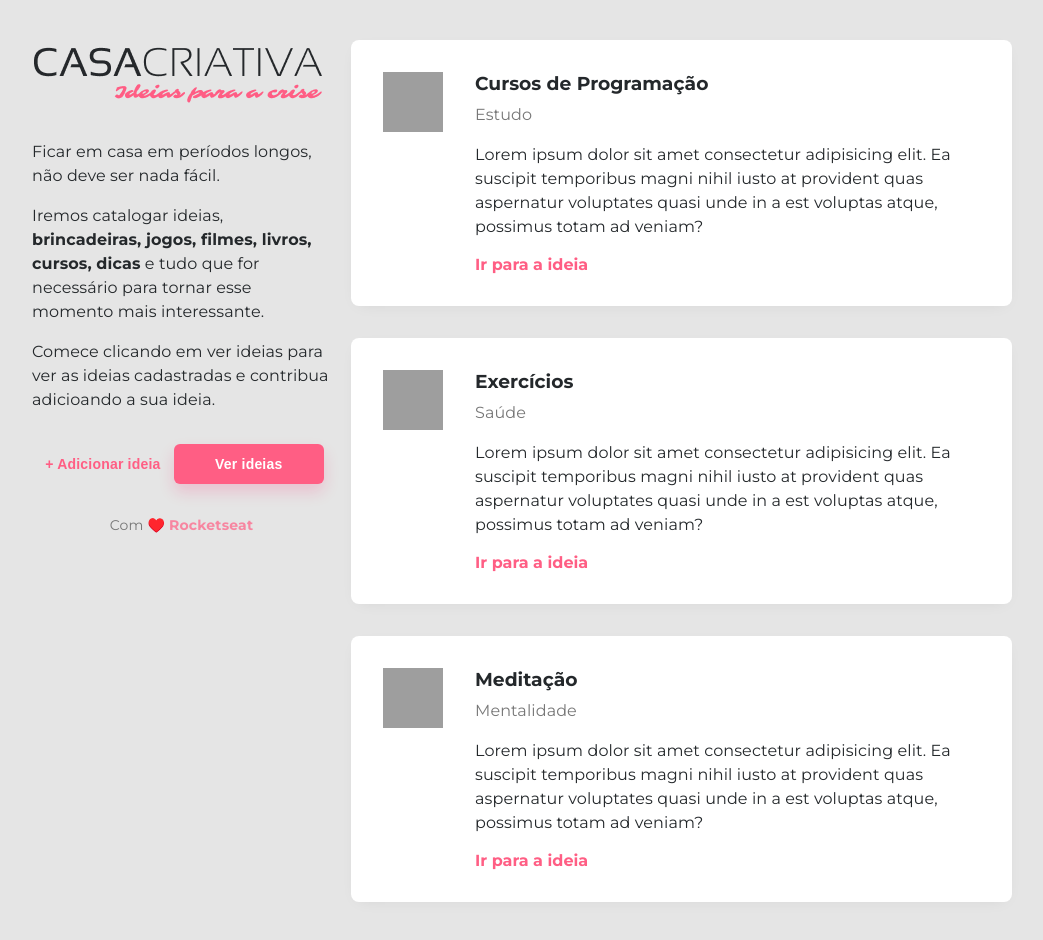
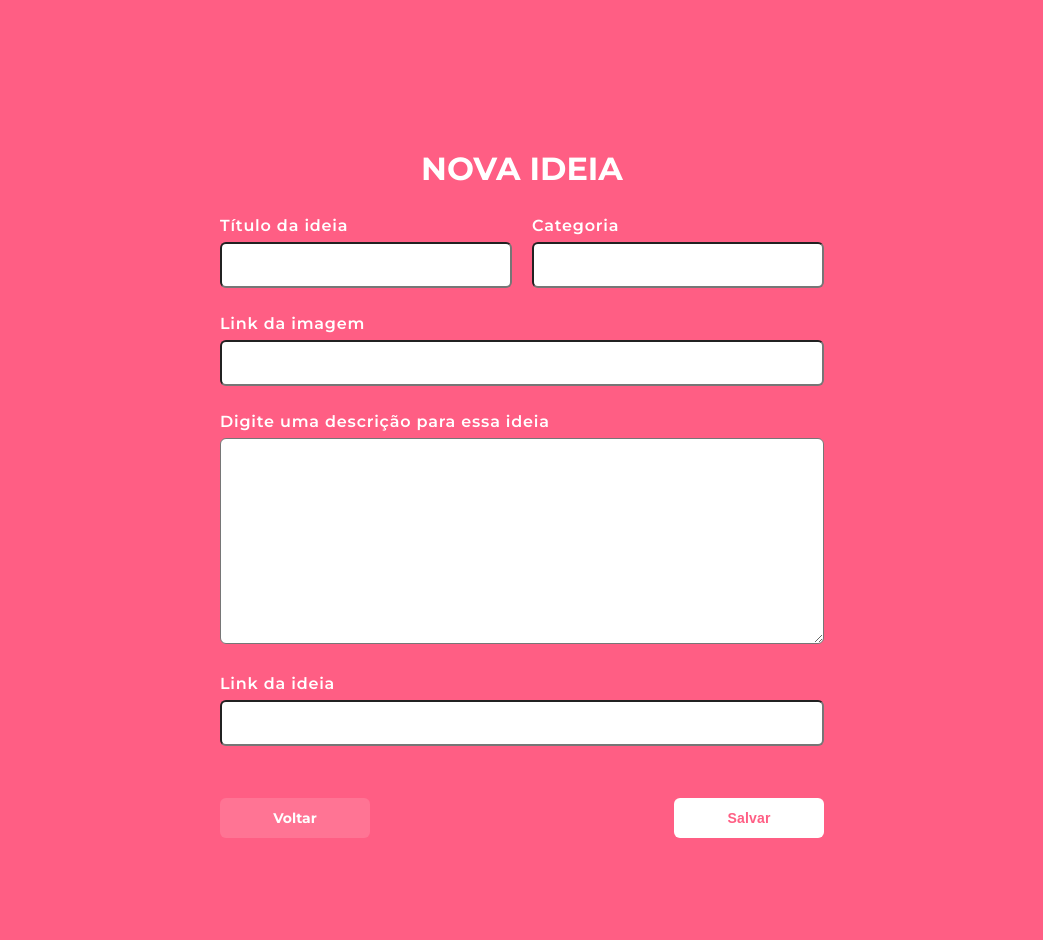
Before and after one commit to Diogooliveira10/WorkshopDev, a plain HTML site: page index.html in a window 1280 px wide. Both pictures are taken after a click on the button "+ Adicionar ideia". Shown: the top 940 px of the page, without its empty margins (118-1161 px from the left). Drawn offline with Linux system fonts and the light colour scheme; grey boxes are pictures that could not be loaded.

Commit message:
Front-end

```diff
--- a/index.html
+++ b/index.html
@@ -32,7 +32,7 @@
                 </main>
 
                 <section id="buttons">
-                    <button>+ Adicionar ideia</button>
+                    <button onclick="onOff()">+ Adicionar ideia</button>
                     <button class="fat">Ver ideias</button>
                 </section>
 
@@ -89,6 +89,45 @@
 
         </div>
 
+        <!-- Modal -->
+        <div id="modal" class="hide">
+            <div class="content">
+                <h1>Nova ideia</h1>
+
+                <form action=""> <!-- Formulário - Enviar Dados -->
+
+                    <div class="input-wrapper">
+                        <label for="title">Título da ideia</label>
+                        <input type="text" name="title"> <!-- Criador de texto -->
+                    </div>
+
+                    <div class="input-wrapper">
+                        <label for="category">Categoria</label>
+                        <input type="text" name="category">
+                    </div>
+
+                    <div class="input-wrapper">
+                        <label for="image">Link da imagem</label>
+                        <input type="url" name="image">
+                    </div>
+
+                    <div class="input-wrapper">
+                        <label for="description">Digite uma descrição para essa ideia</label>
+                        <textarea name="description" id="" cols="30" rows="10"></textarea> <!-- Texto de caixa grande -->
+                    </div>
+
+                    <div class="input-wrapper">
+                        <label for="link">Link da ideia</label>
+                        <input type="url" name="link">
+                    </div>
+
+                    <a href="#" onclick="onOff()">Voltar</a>
+                    <button>Salvar</button>
+
+                </form>
+            </div>
+        </div>
+
         <script src="scripts.js"></script>
     </body>
 
--- a/scripts.js
+++ b/scripts.js
@@ -1,8 +1,10 @@
-document
-    .querySelector("button.fat") // Pesquisa de um seletor "button.fat"
-    .addEventListener("click", function() { // adicionando um ouvidor de eventos "click"
+function onOff() { // adicionando um ouvidor de eventos "click"
         document
-            .querySelector("#footer")
+            .querySelector("#modal")
             .classList
             .toggle("hide") // toggle colocar e tirar a class hide
-    })
+    }
+
+//document
+//    .querySelector("button.fat") // Pesquisa de um seletor "button.fat"
+//    .addEventListener("click", onOff)
--- a/style.css
+++ b/style.css
@@ -5,10 +5,6 @@
     font-family: 'Montserrat', sans-serif;
 
     margin: 0;
-}
-
-.hide {
-    display: none; /* Mostrar */
 }
 
 a {
@@ -91,7 +87,7 @@
 }
 
 footer {
-     text-align: center; /* Alinhamento de texto */
+    text-align: center; /* Alinhamento de texto */
 
     font-size: 14px;
     font-weight: 400;
@@ -102,7 +98,7 @@
 }
 
 footer a {
-    opacity: 0.7;
+    opacity: 0.8;
 }
 
 
@@ -137,3 +133,136 @@
 .idea .description {
     margin: 16px 0;
 }
+
+/* modal */
+
+#modal {
+    background: #ff5e84;
+
+    position: absolute; /* Vai posicionar o modal absoluta na página */
+    top: 0;
+
+    width: 100vw; /* viewport width - Toda area visivel do dispositivo*/
+    height: 300vh; /* viewport height - Toda area visivel do dispositivo*/
+
+    display: flex;
+    /* align-items: center;  Alinhamento centro no eixo x */
+    justify-content: center; /* Alinhamento centro no eixo y*/
+
+    transition: 400ms;
+}
+
+#modal .content {
+    margin-top: 128px;
+
+    color: white;
+}
+
+#modal .content h1 {
+    text-align: center;
+
+    text-transform: uppercase; /* Deixando o texto grande */
+}
+
+#modal form {
+    width: 80%;
+    max-width: 800px;
+
+    margin: 0 auto; /* preenchendo a imagem */
+
+    display: grid; /* criando colunas */
+    grid-template-columns: 1fr 1fr;
+
+    gap: 20px; /* espaçamento no grid */
+}
+
+.content form div:nth-child(3),
+.content form div:nth-child(4),
+.content form div:nth-child(5) {
+    grid-column: span 2;
+}
+
+form input,
+form textarea {
+    width: 100%;
+
+    padding: 12px; /* tamanho da caixa do texto */
+
+    box-sizing: border-box;
+
+    border-radius: 6px;
+    order: 1px solid rgba(141, 25, 52, 0.5);
+
+    outline: none;
+
+    font-size: 16px;
+}
+
+form label {
+    font-weight: 600;
+    line-height: 32px;
+    letter-spacing: 0.8px;
+}
+
+form a {
+
+    width: 150px;
+    height: 40px;
+
+    background-color: #ffffff22;
+    color: white;
+
+    display: flex;
+    align-items: center;
+    justify-content: center;
+
+    font-size: 14px;
+    font-weight: bold;
+
+    border-radius: 6px;
+
+    align-self: end;
+
+    transition: 400ms;
+}
+
+form a:hover {
+
+    background: #fff;
+    color: #ff5E84;
+
+    text-decoration: none;
+}
+
+form button {
+    background: white;
+
+    width: 150px;
+    height: 40px;
+
+    border-radius: 6px;
+
+    cursor: pointer;
+
+    margin-top: 32px;
+
+    grid-column: 2;
+
+    justify-self: end;
+
+    transition: 400ms;
+}
+
+form button:hover {
+    background-color: #0984e3;
+    color: white;
+
+    text-decoration: none;
+}
+
+#modal.hide {
+    /* display: none;  Mostrar o hide */
+
+    opacity: 0; /* Elemento está em tela mas está opaco, criando uma camada */
+    visibility: hidden; /* Não a mais visibilidade */
+}
```
